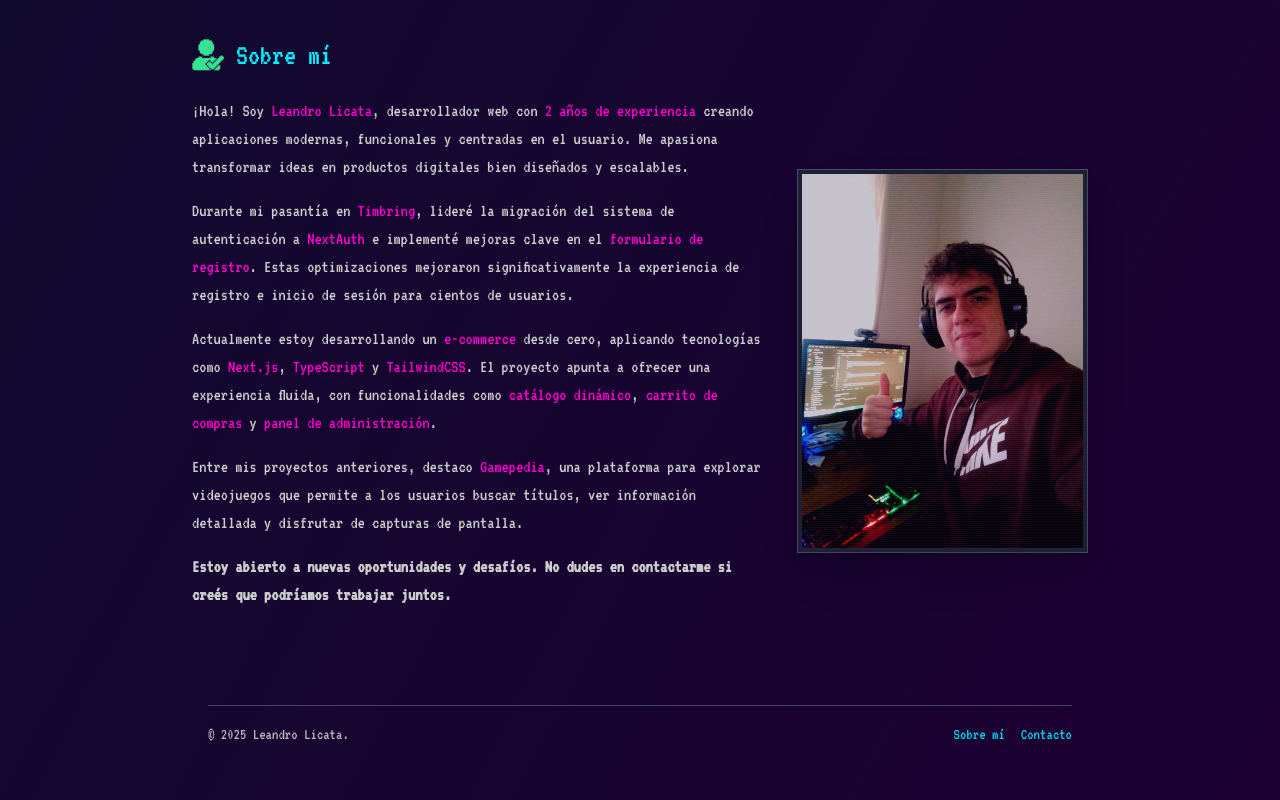
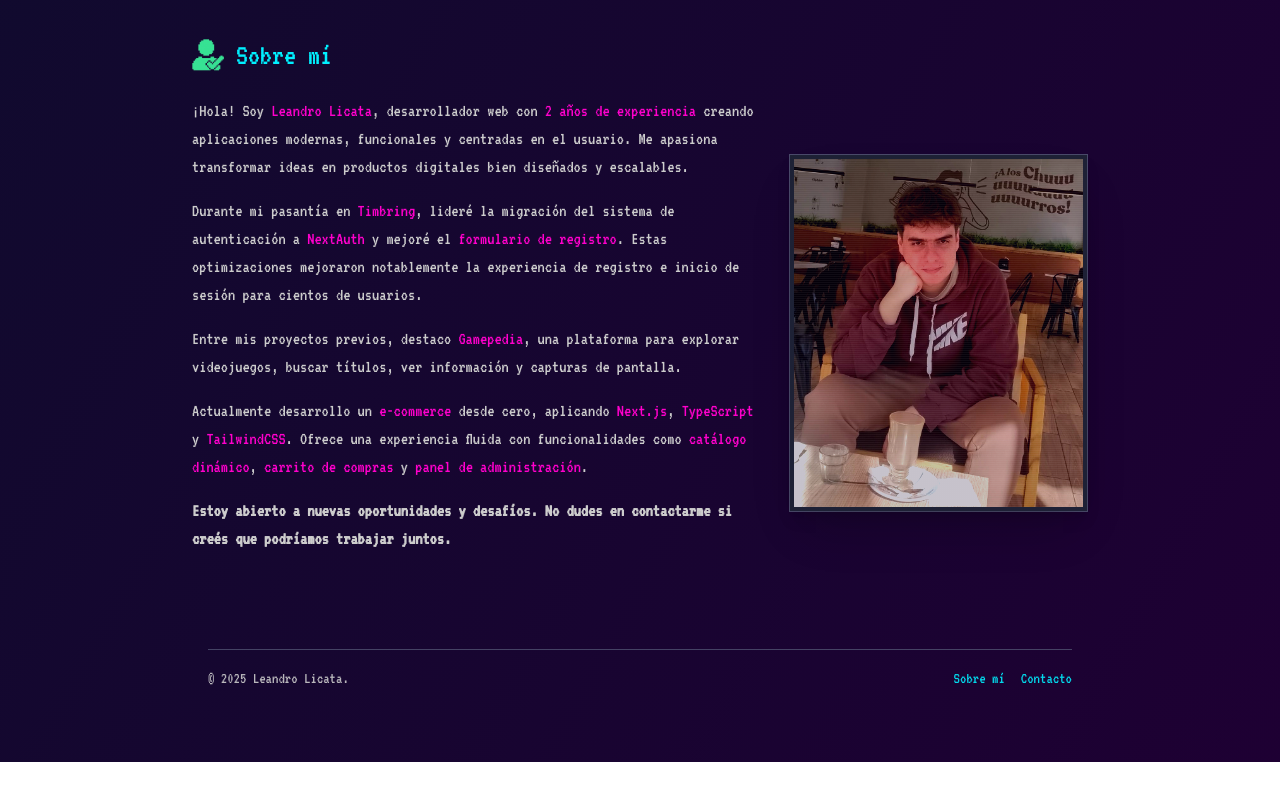
Before and after one commit to LeandroLicata/web-portfolio, a Next.js app: page / in a window 1280 px wide. Shown: the part 1597-2397 px from the top of the page. After the commit the page ends 2359 px from the top, so only its background shows below. Built offline with nearby package versions, Linux system fonts and the light colour scheme.

Commit message:
about me update

```diff
--- a/src/components/AboutMe.tsx
+++ b/src/components/AboutMe.tsx
@@ -13,26 +13,25 @@
 
         <p>
           Durante mi pasantía en <span>Timbring</span>, lideré la migración del
-          sistema de autenticación a <span>NextAuth</span> e implementé mejoras
-          clave en el <span>formulario de registro</span>. Estas optimizaciones
-          mejoraron significativamente la experiencia de registro e inicio de
-          sesión para cientos de usuarios.
+          sistema de autenticación a <span>NextAuth</span> y mejoré el{" "}
+          <span>formulario de registro</span>. Estas optimizaciones mejoraron
+          notablemente la experiencia de registro e inicio de sesión para
+          cientos de usuarios.
         </p>
 
         <p>
-          Actualmente estoy desarrollando un <span>e-commerce</span> desde cero,
-          aplicando tecnologías como <span>Next.js</span>,{" "}
-          <span>TypeScript</span> y <span>TailwindCSS</span>. El proyecto apunta
-          a ofrecer una experiencia fluida, con funcionalidades como{" "}
-          <span>catálogo dinámico</span>, <span>carrito de compras</span> y{" "}
-          <span>panel de administración</span>.
+          Entre mis proyectos previos, destaco <span>Gamepedia</span>, una
+          plataforma para explorar videojuegos, buscar títulos, ver información
+          y capturas de pantalla.
         </p>
 
         <p>
-          Entre mis proyectos anteriores, destaco <span>Gamepedia</span>, una
-          plataforma para explorar videojuegos que permite a los usuarios buscar
-          títulos, ver información detallada y disfrutar de capturas de
-          pantalla.
+          Actualmente desarrollo un <span>e-commerce</span> desde cero,
+          aplicando <span>Next.js</span>, <span>TypeScript</span> y{" "}
+          <span>TailwindCSS</span>. Ofrece una experiencia fluida con
+          funcionalidades como <span>catálogo dinámico</span>,{" "}
+          <span>carrito de compras</span> y <span>panel de administración</span>
+          .
         </p>
 
         <p>
```
Also changed, not shown: public/images/me.jpg.
